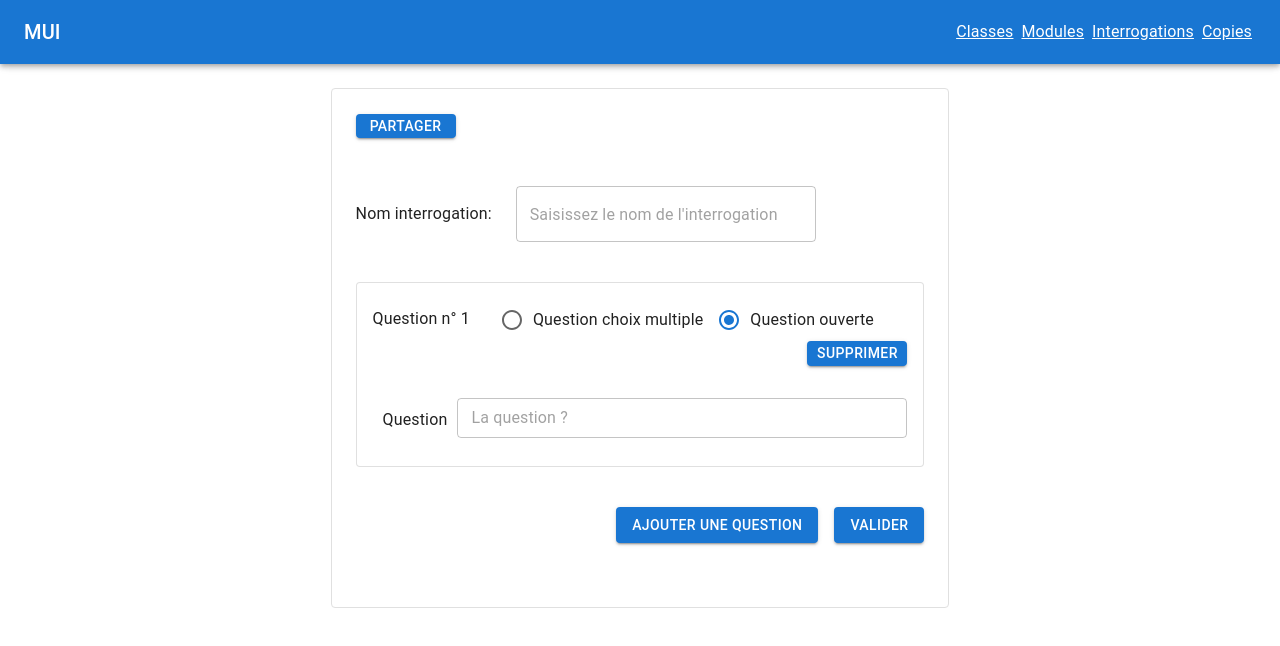
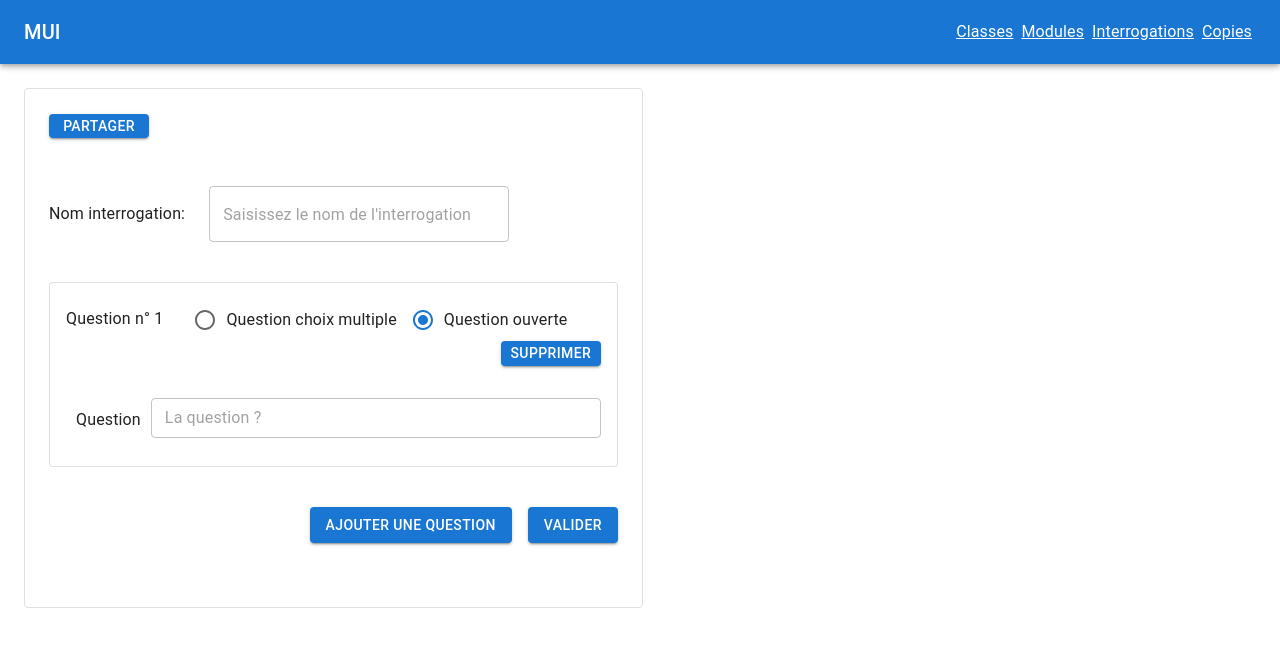
Before and after one commit to Kodians/assessment-manager, a React (Create React App) app in the folder front/: page /teacher/interrogations in a window 1280 px wide. Shown: the top 646 px of the page. Built offline with nearby package versions, Linux system fonts and the light colour scheme.

Commit message:
refactoring

```diff
--- a/front/src/pages/teacherView.tsx
+++ b/front/src/pages/teacherView.tsx
@@ -1,16 +1,13 @@
 import * as React from 'react'
 
 import { Layout } from '@components'
-import { Box } from '@mui/material'
 
 import { Outlet } from 'react-router-dom'
 
 export const TeacherView: React.FC = () => {
   return (
-    <Box sx={{ display: 'flex', justifyContent: 'center' }}>
-      <Layout>
-        <Outlet />
-      </Layout>
-    </Box>
+    <Layout>
+      <Outlet />
+    </Layout>
   )
 }
```
